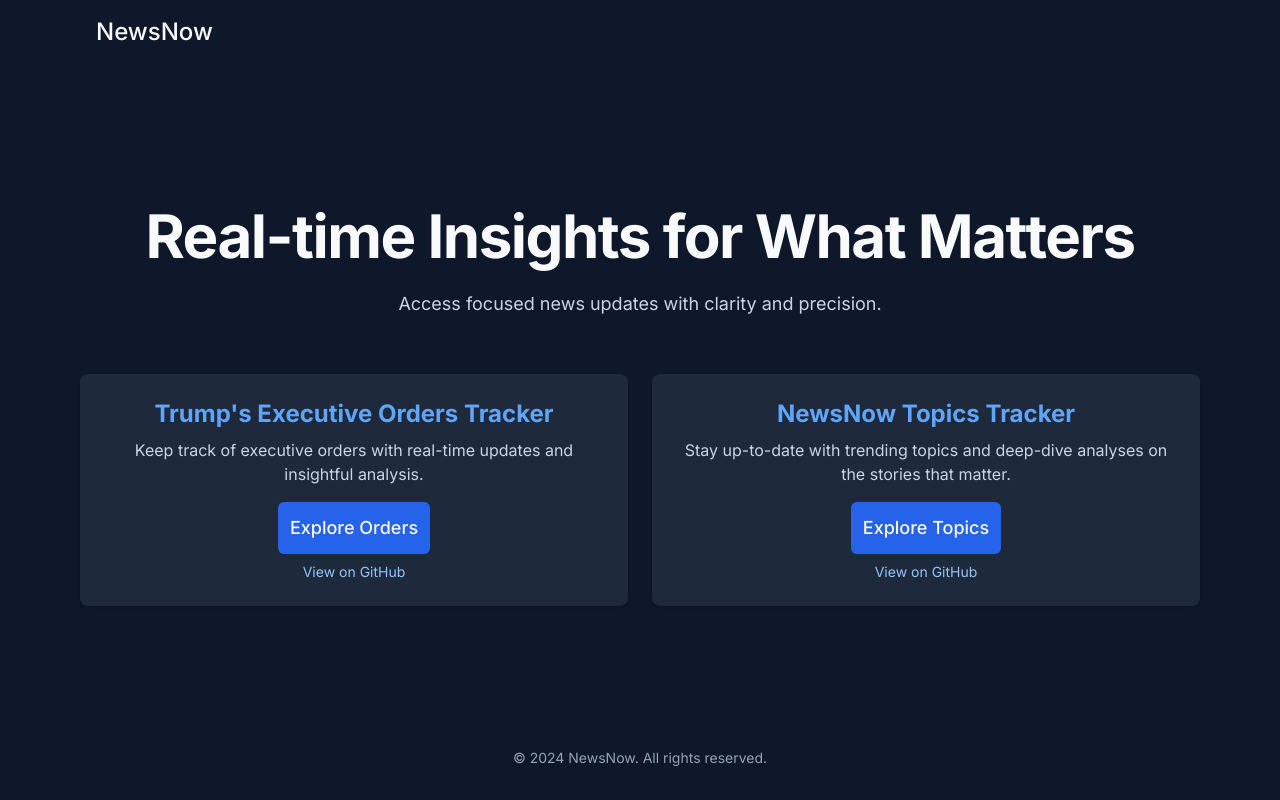
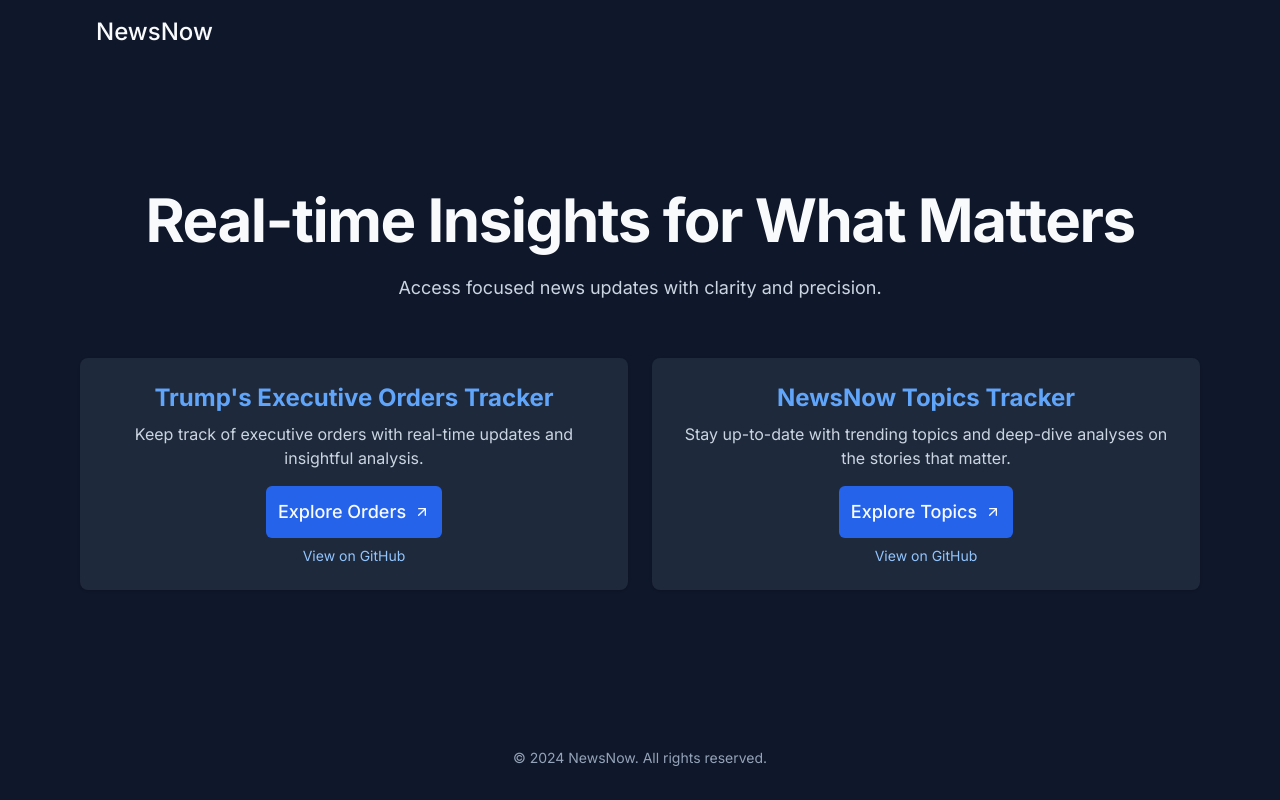
Before and after one commit to ghsaboias/news-now, a Next.js app in the folder new-app/: page / in a window 1280 px wide. Built offline with nearby package versions, Linux system fonts and the light colour scheme.

Commit message:
fix: style

```diff
--- a/new-app/src/components/home/HomeContent.tsx
+++ b/new-app/src/components/home/HomeContent.tsx
@@ -1,6 +1,7 @@
 'use client';
 
 import { usePerformanceMonitor } from '@/hooks/usePerformanceMonitor';
+import { ArrowUpRightIcon } from 'lucide-react';
 import Link from "next/link";
 
 export default function HomeContent() {
@@ -31,12 +32,12 @@
                     <div className="flex flex-col items-center gap-2">
                         <Link
                             href="https://trump-tracker.aiworld.com.br/"
-                            className="group inline-block p-3 text-lg font-medium rounded-md text-gray-50 bg-blue-600 hover:bg-blue-700 transition-colors"
+                            className="group inline-block p-3 text-lg font-medium rounded-md text-gray-50 bg-blue-600 hover:bg-blue-700 transition-colors flex items-center gap-2"
                             target="_blank"
                             rel="noopener noreferrer"
                             title="View Trump's Executive Orders Tracker"
                         >
-                            Explore Orders
+                            Explore Orders <ArrowUpRightIcon className="w-4 h-4" />
                         </Link>
                         <Link
                             href="https://github.com/ghsaboias/trump-tracker"
@@ -59,10 +60,10 @@
                     <div className="flex flex-col items-center gap-2">
                         <Link
                             href="/summarizer"
-                            className="group inline-block p-3 text-lg font-medium rounded-md text-gray-50 bg-blue-600 hover:bg-blue-700 transition-colors"
+                            className="group inline-block p-3 text-lg font-medium rounded-md text-gray-50 bg-blue-600 hover:bg-blue-700 transition-colors flex items-center gap-2"
                             title="View NewsNow Topics Tracker"
                         >
-                            Explore Topics
+                            Explore Topics <ArrowUpRightIcon className="w-4 h-4" />
                         </Link>
                         <Link
                             href="https://github.com/ghsaboias/news-now"
@@ -89,7 +90,7 @@
             <main className="flex-grow flex flex-col justify-center items-center gap-4">
                 {introductionSection}
             </main>
-            <footer className="pb-8 w-full">
+            <footer className="mt-8 mb-8 w-full">
                 <div className="text-center text-gray-400 text-sm">
                     © 2024 NewsNow. All rights reserved.
                 </div>
```
